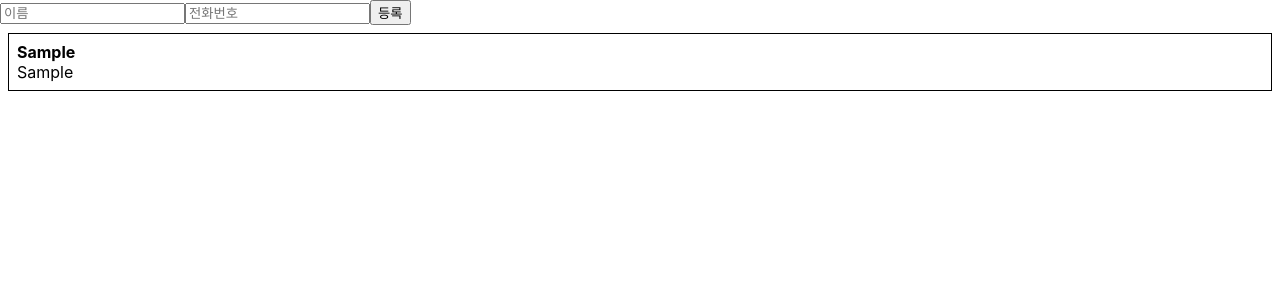
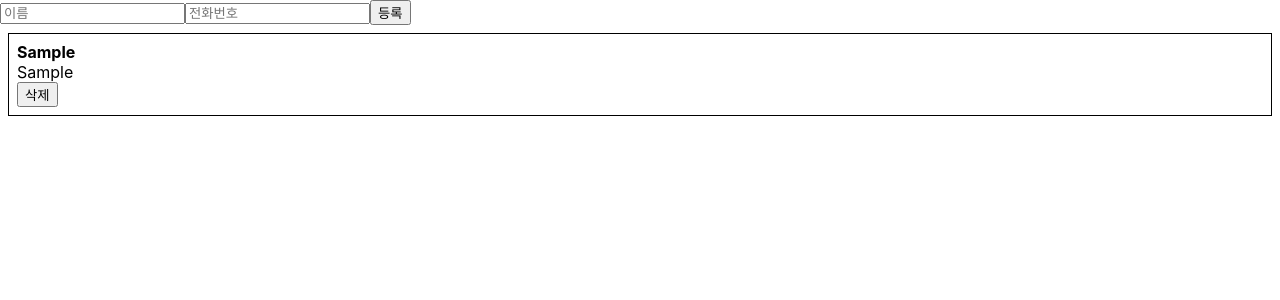
Before and after one commit to myeonghuSong/react_memo, a React (Create React App) app in the folder contact-app/: page / in a window 1280 px wide. Both pictures are taken after typing "Sample", "Sample" into the empty fields and a click on the button "등록". Shown: the top 300 px of the page. Built offline with nearby package versions, Linux system fonts and the light colour scheme.

Commit message:
배열에서 데이터 제거하기

```diff
--- a/contact-app/src/App.js
+++ b/contact-app/src/App.js
@@ -20,11 +20,20 @@
     });
   }
 
+  handleRemove = (id) => {
+    const { information } = this.state;
+    this.setState({
+      information: information.filter(info => info.id !== id)
+    });
+  }
   render() {
     return (
       <div>
         <PhoneForm onCreate={this.handlecreate} />
-        <PhoneInfoList data={this.state.information } />
+        <PhoneInfoList
+            data={this.state.information}
+            onRemove={this.handleRemove}
+        />
       </div>
     );
   }
--- a/contact-app/src/components/PhoneInfo.js
+++ b/contact-app/src/components/PhoneInfo.js
@@ -1,6 +1,12 @@
 import React, { Component } from 'react';
 
 class PhoneInfo extends Component {
+
+    handleRemove = () => {
+        const { info, onRemove } = this.props;
+        onRemove(info.id);
+    }
+
     render() {
         const { name, phone, id } = this.props.info;
 
@@ -13,6 +19,7 @@
             <div style={style}>
                 <div><b>{name}</b></div>
                 <div>{phone}</div>
+                <button onClick={this.handleRemove}>삭제</button>
             </div>
         );
     }
--- a/contact-app/src/components/PhoneInfoList.js
+++ b/contact-app/src/components/PhoneInfoList.js
@@ -7,10 +7,14 @@
         data: [],
     }
     render() {
-        const { data } = this.props;
+        const { data, onRemove } = this.props;
 
         const list = data.map(
-            info => (<PhoneInfo info={info} key={info.id} />)
+            info => (<PhoneInfo
+                        onRemove={onRemove}
+                        info={info}
+                        key={info.id}
+                    />)
         )
         return (
             <div>
```
Also changed, not shown: contact-app/src/components/PhoneForm.js (line endings or trailing spaces).
